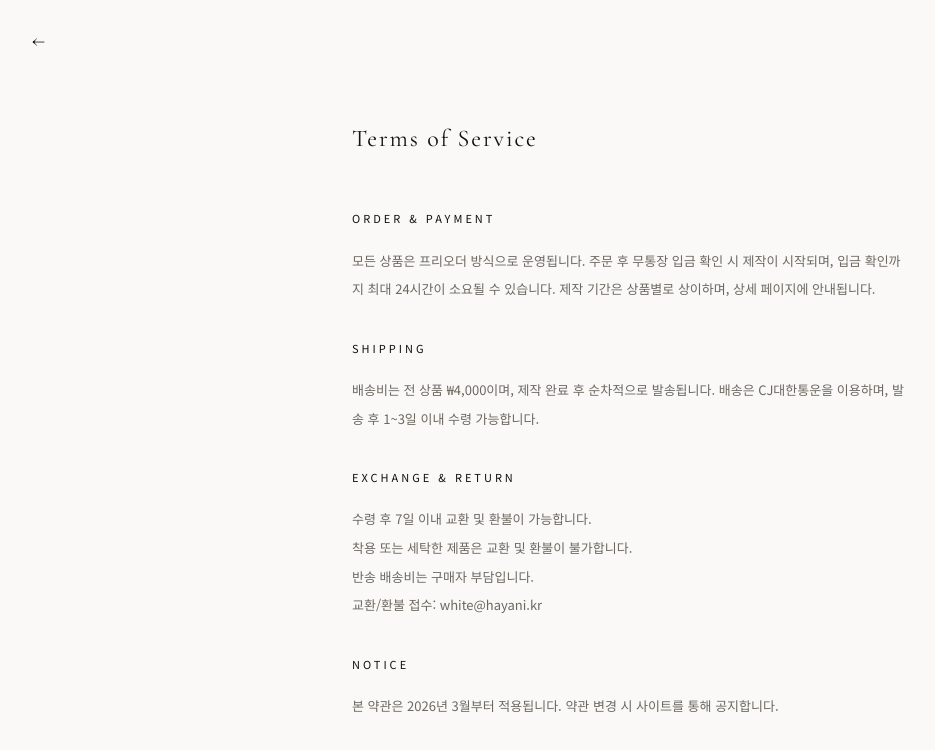
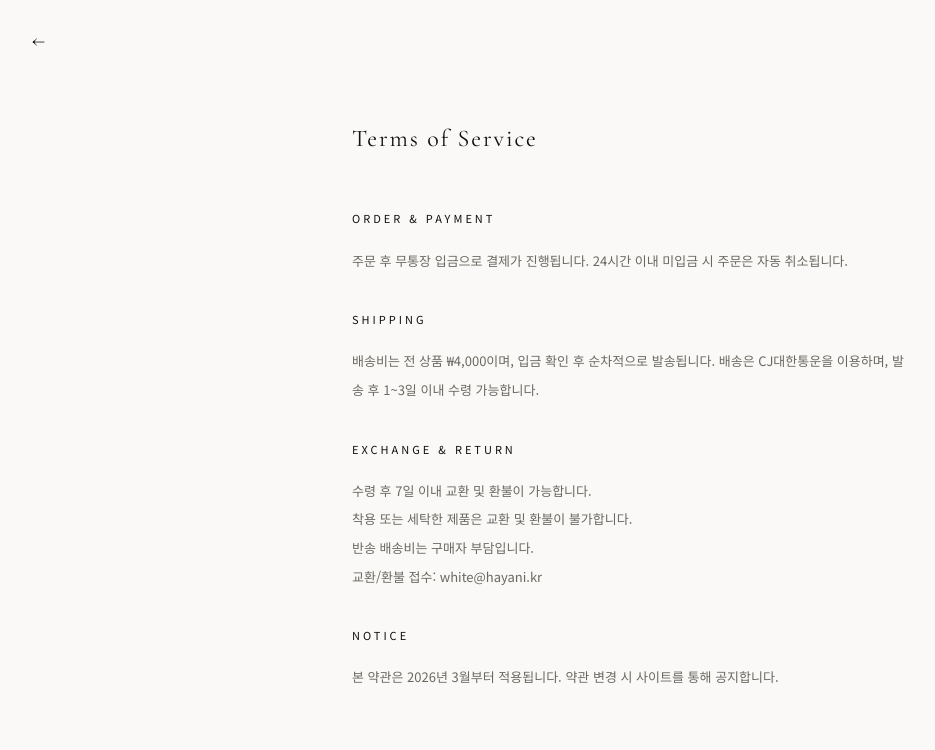
Before and after one commit to sloist/hayani, a React (Vite) app: page /terms in a window 1280 px wide. Shown: the top 750 px of the page, without its empty margins (8-943 px from the left). Built offline with nearby package versions, Linux system fonts and the light colour scheme; no server answers.

Commit message:
Terms: remove pre-order wording, update to stock-based language
Co-Authored-By: Claude Opus 4.6 (1M context) <noreply@anthropic.com>

```diff
--- a/src/pages/Terms.tsx
+++ b/src/pages/Terms.tsx
@@ -14,12 +14,12 @@ export default function Terms() {
       <div style={{ fontSize: '13px', fontWeight: 400, lineHeight: '2.2', color: 'var(--text2)', display: 'flex', flexDirection: 'column', gap: '32px' }}>
         <section>
           <h2 style={{ fontSize: '11px', letterSpacing: '3px', textTransform: 'uppercase', color: 'var(--text)', marginBottom: '16px', fontWeight: 400 }}>Order & Payment</h2>
-          <p>모든 상품은 프리오더 방식으로 운영됩니다. 주문 후 무통장 입금 확인 시 제작이 시작되며, 입금 확인까지 최대 24시간이 소요될 수 있습니다. 제작 기간은 상품별로 상이하며, 상세 페이지에 안내됩니다.</p>
+          <p>주문 후 무통장 입금으로 결제가 진행됩니다. 24시간 이내 미입금 시 주문은 자동 취소됩니다.</p>
         </section>
 
         <section>
           <h2 style={{ fontSize: '11px', letterSpacing: '3px', textTransform: 'uppercase', color: 'var(--text)', marginBottom: '16px', fontWeight: 400 }}>Shipping</h2>
-          <p>배송비는 전 상품 ₩4,000이며, 제작 완료 후 순차적으로 발송됩니다. 배송은 CJ대한통운을 이용하며, 발송 후 1~3일 이내 수령 가능합니다.</p>
+          <p>배송비는 전 상품 ₩4,000이며, 입금 확인 후 순차적으로 발송됩니다. 배송은 CJ대한통운을 이용하며, 발송 후 1~3일 이내 수령 가능합니다.</p>
         </section>
 
         <section>
```
